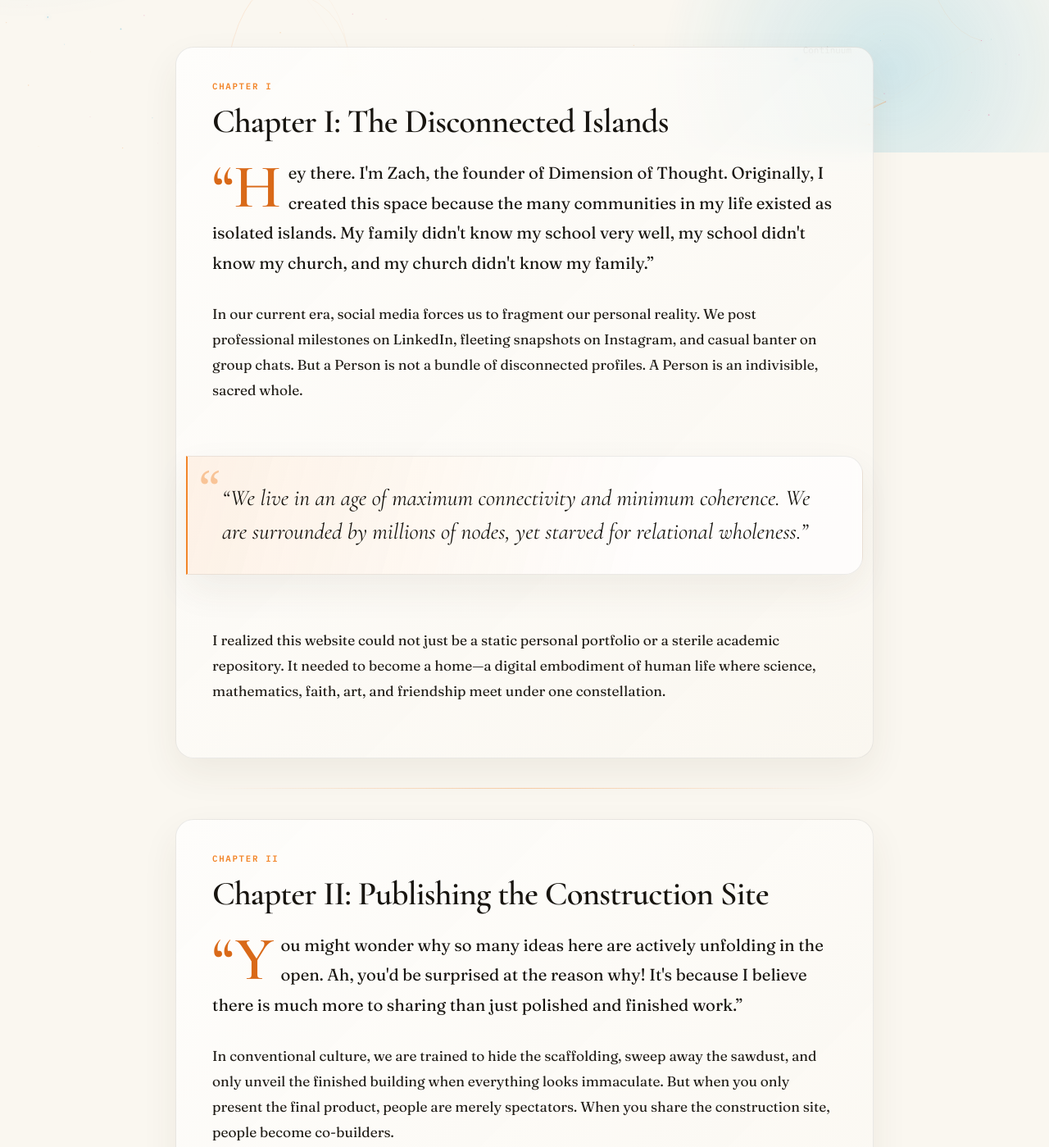
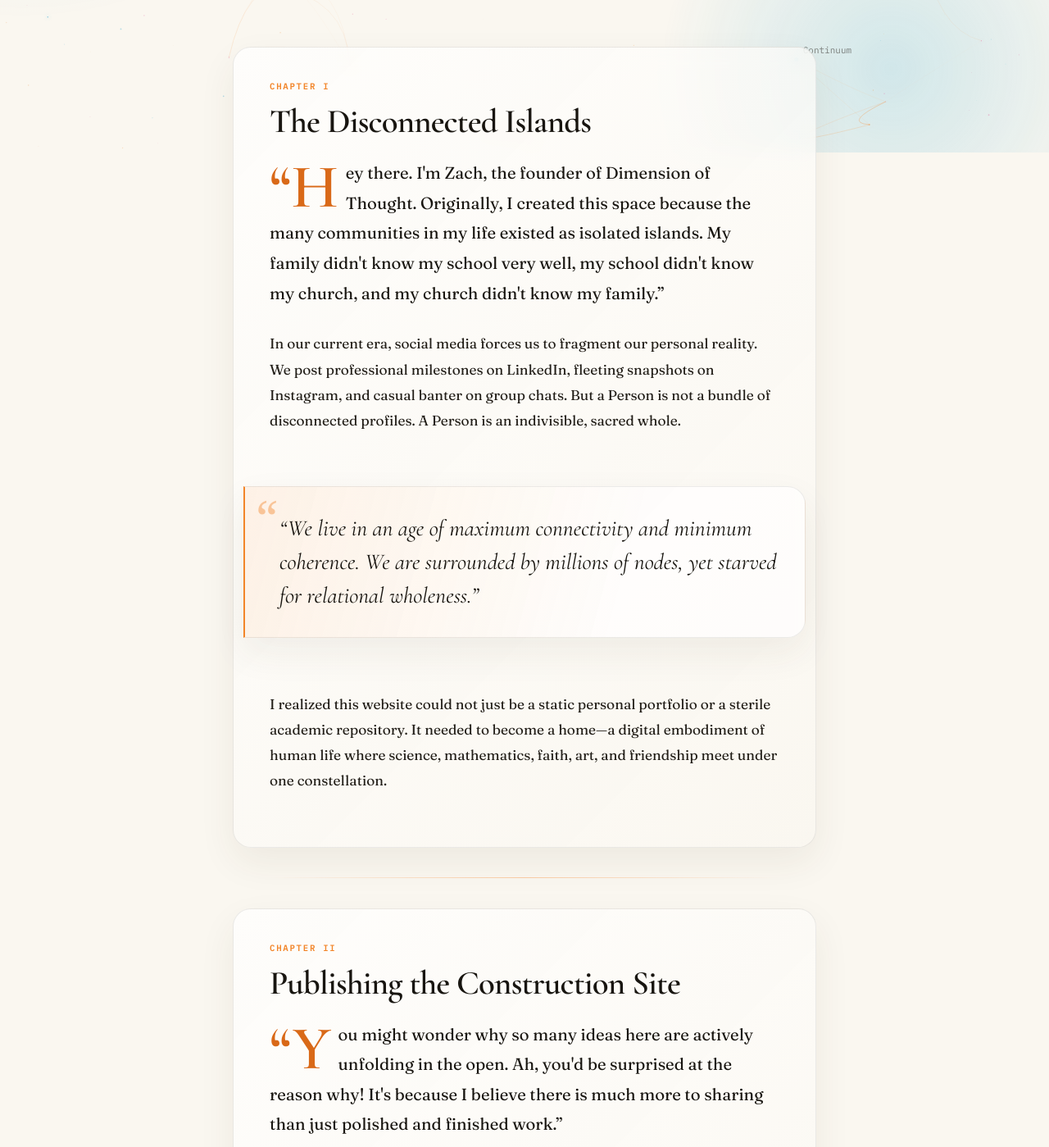
Before and after one commit to zhangzachary834-commits/personal-website, a website: page story.html in a window 1280 px wide. Shown: the part 614-2013 px from the top of the page at 82% size. Drawn offline with nearby package versions, Linux system fonts and the light colour scheme; animation ran at ten frames a second.

Commit message:
feat: refine story chapter hierarchy

```diff
--- a/story.html
+++ b/story.html
@@ -85,9 +85,9 @@
         </header>
 
         <section class="section">
-            <div class="container" style="max-width: 900px;">
+            <div class="container longform-shell">
                 <article class="chapter-block">
-                    <h3>Chapter I: The Disconnected Islands</h3>
+                    <h3>The Disconnected Islands</h3>
                     <p>
                         “Hey there. I'm Zach, the founder of Dimension of Thought. Originally, I created this space because the many communities in my life existed as isolated islands. My family didn't know my school very well, my school didn't know my church, and my church didn't know my family.”
                     </p>
@@ -103,7 +103,7 @@
                 </article>
 
                 <article class="chapter-block">
-                    <h3>Chapter II: Publishing the Construction Site</h3>
+                    <h3>Publishing the Construction Site</h3>
                     <p>
                         “You might wonder why so many ideas here are actively unfolding in the open. Ah, you'd be surprised at the reason why! It's because I believe there is much more to sharing than just polished and finished work.”
                     </p>
```
